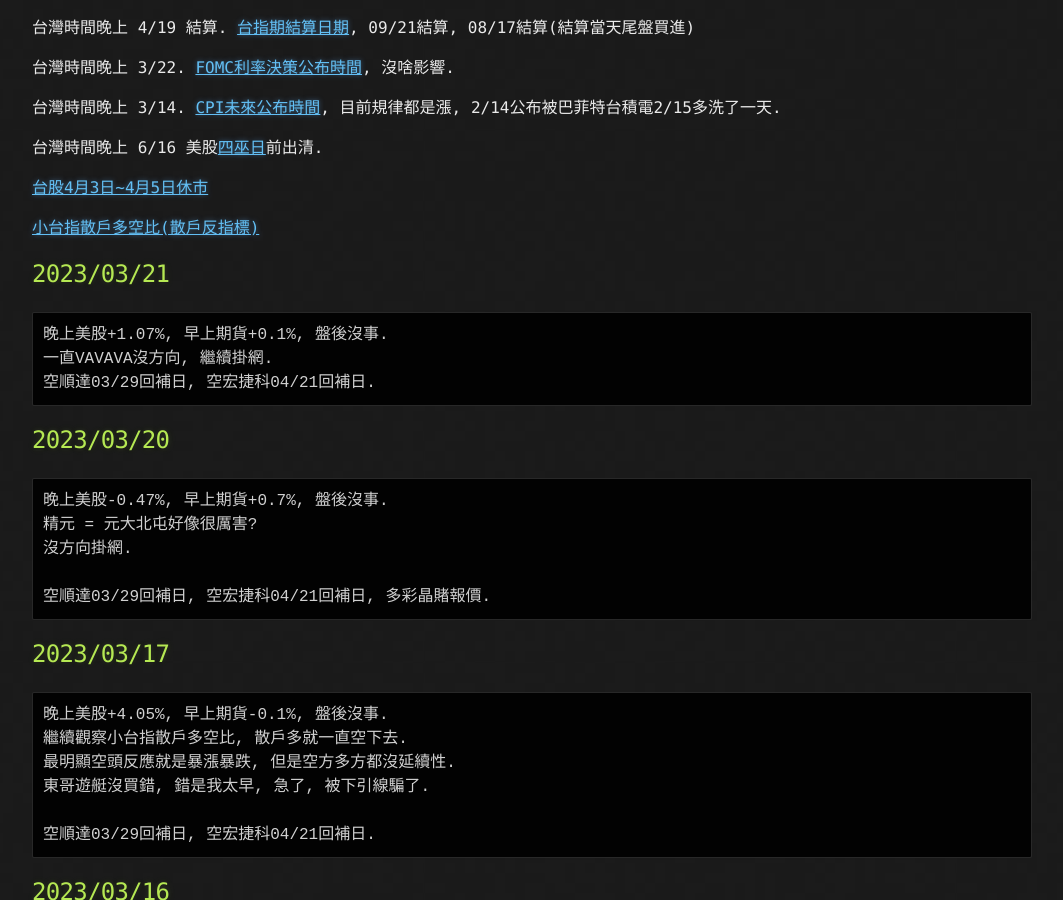
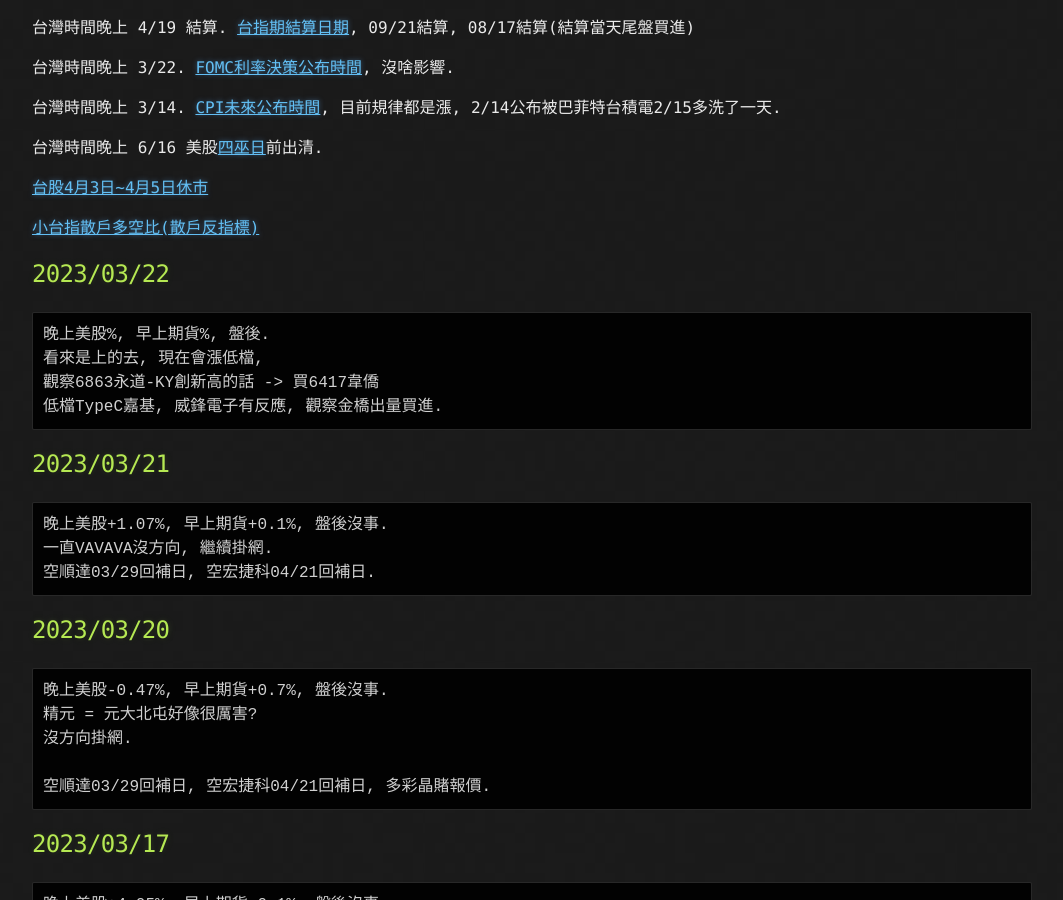
Before and after one commit to lepg5487/Stock_God, a Jekyll site: the page built from index.md, in a window 1280 px wide and 900 px high, scrolled down 402 px. Shown: the whole window, without its empty margins (108-1171 px from the left). Built offline with Jekyll 4.4.1, drawn with Linux system fonts in a browser that asks for light colours; our own code applies the rules of GitHub Pages for plain Markdown files.

Commit message:
Update index.md

````diff
--- a/index.md
+++ b/index.md
@@ -21,6 +21,14 @@ layout: testlayouts
 [台股4月3日~4月5日休市](https://www.twse.com.tw/zh/holidaySchedule/holidaySchedule)
 
 [小台指散戶多空比(散戶反指標)](https://www.macromicro.me/charts/20069/tw-mtx-long-to-short-ratio-of-individual-player)
+
+## 2023/03/22
+```
+晚上美股%, 早上期貨%, 盤後.
+看來是上的去, 現在會漲低檔,
+觀察6863永道-KY創新高的話 -> 買6417韋僑
+低檔TypeC嘉基, 威鋒電子有反應, 觀察金橋出量買進.
+```
 
 ## 2023/03/21
 ```
````
